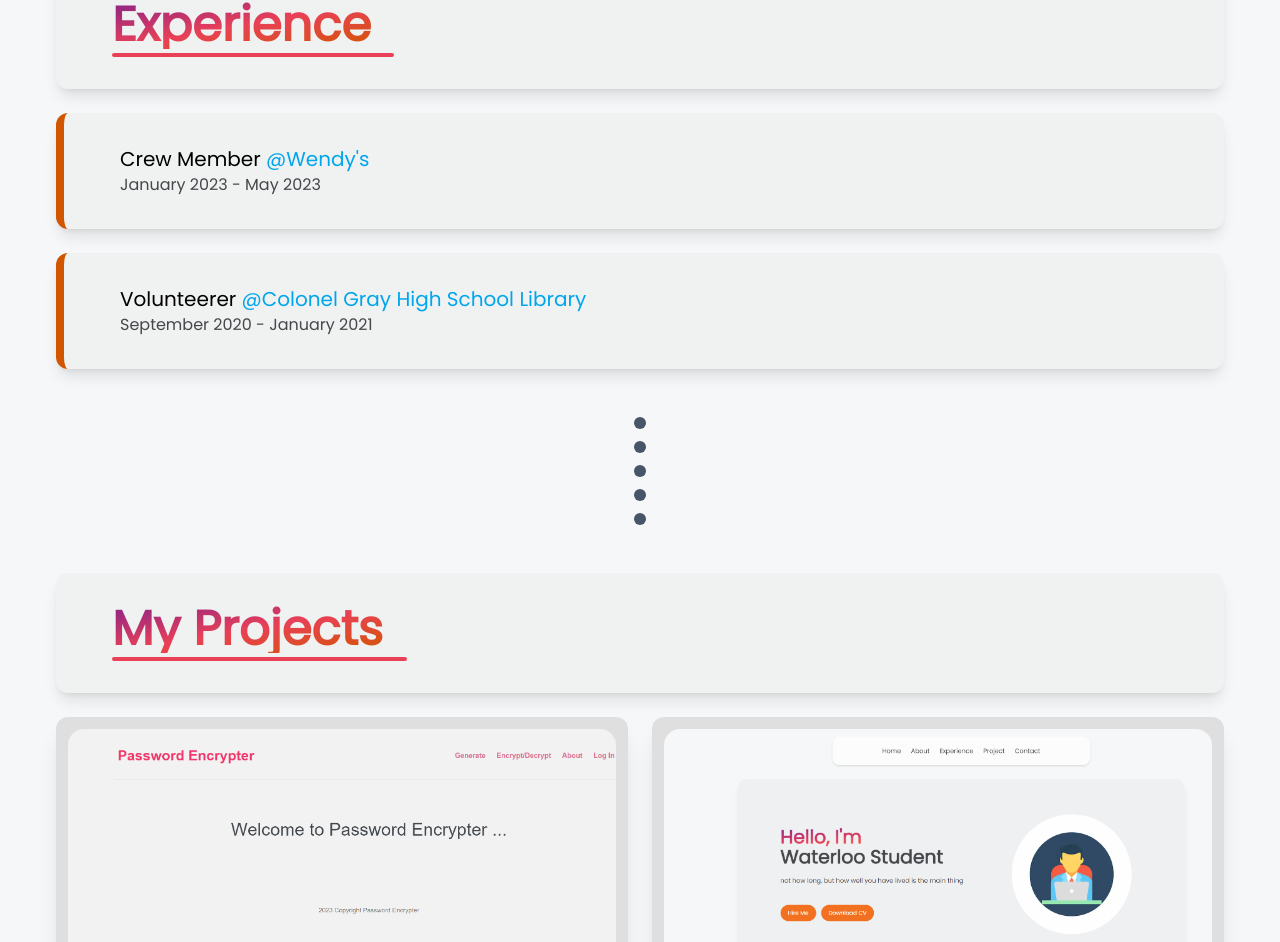
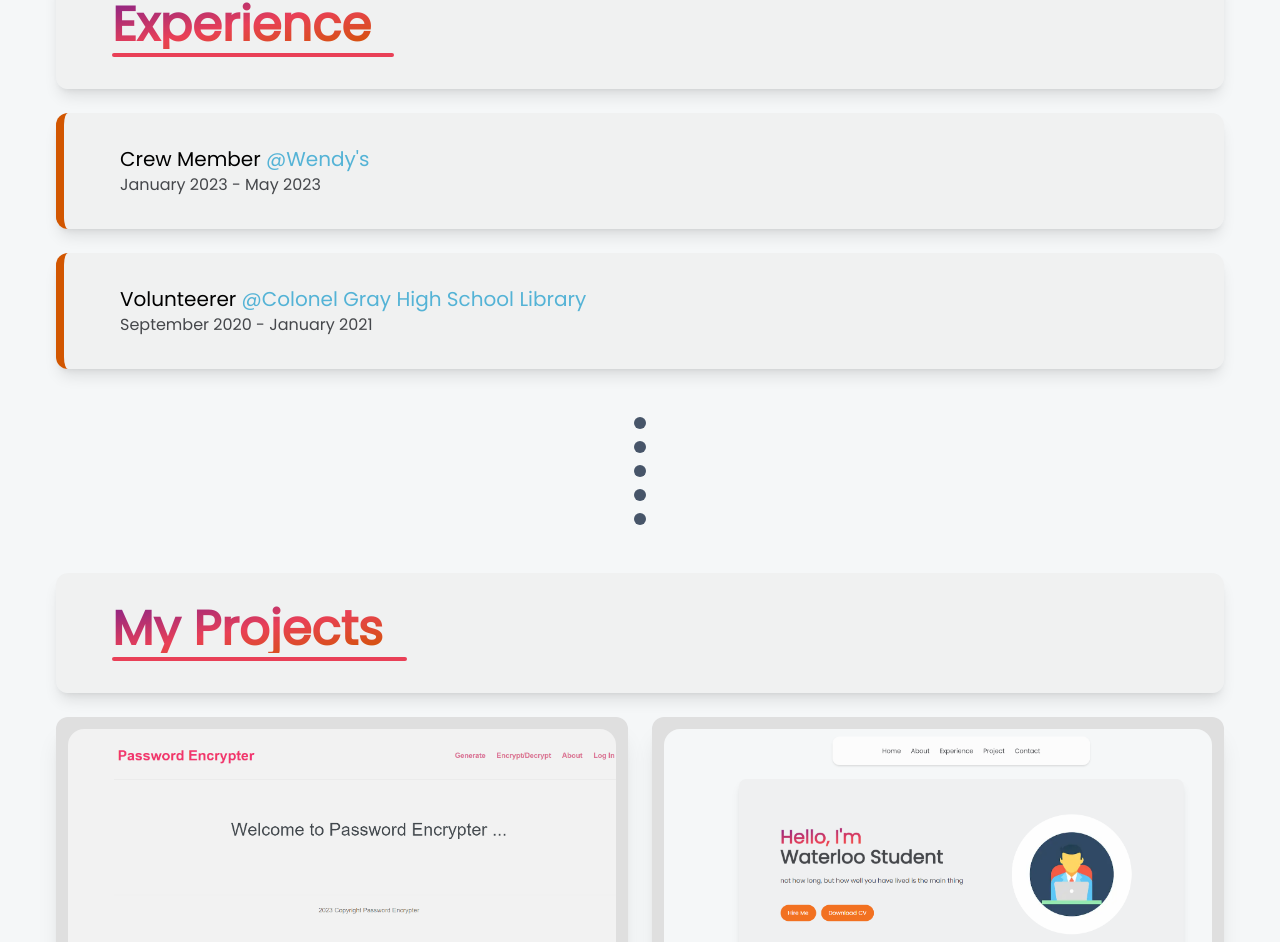
Before and after one commit to BaoTran685/main-portfolio, a Next.js app: page / in a window 1280 px wide. Shown: the part 1813-2755 px from the top of the page. Built offline with nearby package versions, Linux system fonts and the light colour scheme.

Commit message:
color changes

```diff
--- a/src/app/globals.css
+++ b/src/app/globals.css
@@ -11,7 +11,7 @@
   --red-color: #E94057;
   --light-orange-color: #F27121;
   --orange-color: #D25600;
-  --blue-color: #00A6ED;
+  --blue-color: #54b3d6; /* #00A6ED */
   --light-blue-color: #54b3d6;
   --dark-blue-color: #4491af;
 }
```
